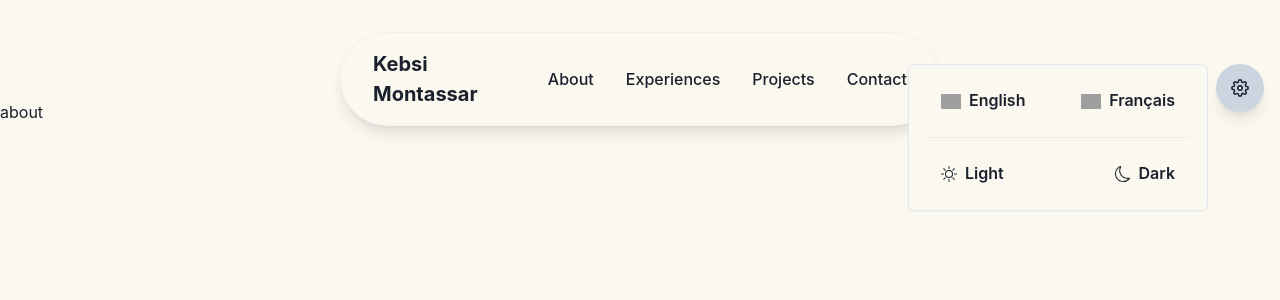
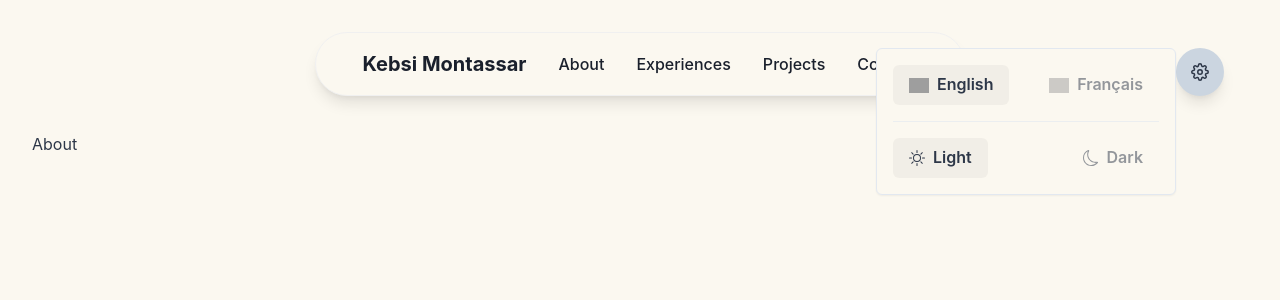
Before and after one commit to KabsiMontassar/portfolio, a React (Vite) app: page /about in a window 1280 px wide. Both pictures are taken after a click on the button "Settings". Shown: the top 300 px of the page. Built offline with nearby package versions, Linux system fonts and the light colour scheme; grey boxes are pictures that could not be loaded.

Commit message:
update  language and dark light modes

```diff
--- a/package.json
+++ b/package.json
@@ -15,10 +15,12 @@
     "@emotion/styled": "^11.14.0",
     "framer-motion": "^12.9.2",
     "gsap": "^3.12.7",
+    "i18next": "^23.8.2",
     "react": "^19.0.0",
     "react-dom": "^19.0.0",
+    "react-icons": "^5.0.1",
     "react-router-dom": "^6.22.0",
-    "react-icons": "^5.0.1"
+    "react-i18next": "^14.0.5"
   },
   "devDependencies": {
     "@eslint/js": "^9.22.0",
--- a/src/App.jsx
+++ b/src/App.jsx
@@ -1,4 +1,5 @@
 import { BrowserRouter as Router, Routes, Route } from 'react-router-dom'
+import { Box, useColorMode } from '@chakra-ui/react'
 import Navbar from './components/navbar/Navbar'
 import FloatingSettings from './components/settings/FloatingSettings'
 import Home from './pages/home'
@@ -8,9 +9,14 @@ import Projects from './pages/projects'
 import Contact from './pages/contact'
 
 function App() {
+  const { colorMode } = useColorMode()
   return (
     <Router>
-      <div style={{ backgroundColor: '#FBF8F0', minHeight: '100vh', paddingTop: '100px' }}>
+      <Box
+        backgroundColor={colorMode === 'light' ? '#FBF8F0' : 'gray.800'}
+        minHeight="100vh"
+        paddingTop="100px"
+      >
         <Navbar />
         <FloatingSettings />
         <Routes>
@@ -20,7 +26,7 @@ function App() {
           <Route path="/projects" element={<Projects />} />
           <Route path="/contact" element={<Contact />} />
         </Routes>
-      </div>
+      </Box>
     </Router>
   )
 }
--- a/src/components/CursorEffectComp/page.jsx
+++ b/src/components/CursorEffectComp/page.jsx
@@ -1,8 +1,11 @@
 import React, { useState } from 'react'
 import BlurryCursor from "./cursor";
-import { VStack, Heading, Text, Box } from '@chakra-ui/react'
+import { VStack, Heading, Text, Box, useColorMode } from '@chakra-ui/react'
+import { useTranslation } from 'react-i18next'
 
 export default function Page() {
+    const { colorMode } = useColorMode()
+    const { t } = useTranslation()
     const [isActive, setIsActive] = useState(false);
 
     return (
@@ -22,12 +25,12 @@ export default function Page() {
                     onMouseEnter={() => setIsActive(true)}
                     onMouseLeave={() => setIsActive(false)}
                     fontSize={"7xl"}
-                    color="gray.600"
+                    color={colorMode === 'light' ? 'gray.600' : 'whiteAlpha.900'}
                     fontStyle="italic"
                     maxW="1000px"
                     textAlign="center"
                 >
-                    "The only way to do great work is to love what you do"
+                    "{t('quote')}"
                 </Text>
             </VStack>
             <BlurryCursor isActive={isActive} />
--- a/src/components/navbar/Navbar.jsx
+++ b/src/components/navbar/Navbar.jsx
@@ -1,18 +1,23 @@
-import { Box, Flex, Link as ChakraLink } from '@chakra-ui/react'
+import { Box, Flex, Link as ChakraLink, useColorMode } from '@chakra-ui/react'
 import { Link as RouterLink } from 'react-router-dom'
+import { useTranslation } from 'react-i18next'
 
 const Navbar = () => {
+  const { colorMode } = useColorMode()
+  const { t } = useTranslation()
+
   return (
     <Box pt={8} width="100%" px={4} position="fixed" top={0} left={0} zIndex={100}>
       <Flex
-        maxW="600px"
+        maxW="650px"
         mx="auto"
         py={4}
         px={8}
-        bg="#FBF8F0"
+        bg={colorMode === 'light' ? '#FBF8F0' : 'gray.700'}
+        color={colorMode === 'light' ? 'gray.800' : 'white'}
         position="relative"
         borderRadius="full"
-        border="1px solid rgb(240, 240, 240)"
+        border={`1px solid ${colorMode === 'light' ? 'rgb(240, 240, 240)' : 'gray.600'}`}
         boxShadow="lg"
         justify="center"
         align="center"
@@ -22,16 +27,16 @@ const Navbar = () => {
           Kebsi Montassar
         </ChakraLink>
         <ChakraLink as={RouterLink} to="/about" fontSize="md" fontWeight="500" position="relative" _hover={{ fontWeight: "700" }}>
-          About
+          {t('about')}
         </ChakraLink>
         <ChakraLink as={RouterLink} to="/experience" fontSize="md" fontWeight="500" position="relative" _hover={{ fontWeight: "700" }}>
-          Experiences
+          {t('experiences')}
         </ChakraLink>
         <ChakraLink as={RouterLink} to="/projects" fontSize="md" fontWeight="500" position="relative" _hover={{ fontWeight: "700" }}>
-          Projects
+          {t('projects')}
         </ChakraLink>
         <ChakraLink as={RouterLink} to="/contact" fontSize="md" fontWeight="500" position="relative" _hover={{ fontWeight: "700" }}>
-          Contact
+          {t('contact')}
         </ChakraLink>
       </Flex>
     </Box>
--- a/src/components/settings/FloatingSettings.jsx
+++ b/src/components/settings/FloatingSettings.jsx
@@ -1,33 +1,48 @@
-import { Box, IconButton, Menu, MenuButton, MenuList, Button, Flex, Divider } from '@chakra-ui/react'
+import { Box, IconButton, Menu, MenuButton, MenuList, Button, Flex, Divider, useColorMode } from '@chakra-ui/react'
 import { FiSettings } from 'react-icons/fi'
 import { BsSun, BsMoon } from 'react-icons/bs'
+import { useTranslation } from 'react-i18next'
+import { setStoredLanguage } from '../../utils/localStorage'
 
 export default function FloatingSettings() {
+  const { colorMode, toggleColorMode } = useColorMode()
+  const { i18n, t } = useTranslation()
+
+  const changeLanguage = (lng) => {
+    i18n.changeLanguage(lng)
+    setStoredLanguage(lng)
+  }
+
   return (
     <Box
       position="fixed"
-      right={4}
+      right={14}
+      top={8}
       pt={4}
-      top="10%"
-
-      transform="translateY(-50%)"
       zIndex={100}
     >
-      <Menu placement="left-start">
+      <Menu placement="left-start" gutter={0} strategy="fixed">
         <MenuButton
-          bg="#FBF8F0"
+          color={colorMode === 'light' ? 'gray.700' : 'whiteAlpha.900'}
+          bg={colorMode === 'light' ? '#FBF8F0' : 'gray.700'}
           as={IconButton}
           aria-label="Settings"
           icon={<FiSettings />}
           variant="solid"
           size="lg"
-
           boxShadow="lg"
           borderRadius="full"
-          _hover={{ transform: 'rotate(45deg)' }}
-          transition="transform 0.3s ease"
+          _hover={{ transform: 'rotate(45deg)', bg: colorMode === 'light' ? '#F0EDE3' : 'gray.600' }}
+          transition="all 0.3s ease"
         />
-        <MenuList p={4}    bg="#FBF8F0" minW="300px">
+        <MenuList
+          p={4}
+          bg={colorMode === 'light' ? '#FBF8F0' : 'gray.700'}
+          color={colorMode === 'light' ? 'gray.700' : 'whiteAlpha.900'}
+          borderColor={colorMode === 'light' ? 'gray.200' : 'gray.600'}
+          minW="300px"
+          transform="none !important"
+        >
           <Flex direction="column" gap={4}>
             <Flex justify="space-between">
               <Button
@@ -39,6 +54,18 @@ export default function FloatingSettings() {
                     alt="English"
                   />
                 }
+                color={colorMode === 'light' ? 'gray.700' : 'whiteAlpha.900'}
+                onClick={() => changeLanguage('en')}
+                isDisabled={i18n.language === 'en'}
+                opacity={i18n.language !== 'en' ? 0.5 : 1}
+                _hover={{
+                  bg: colorMode === 'light' ? 'blackAlpha.50' : 'whiteAlpha.100'
+                }}
+                _disabled={{
+                  bg: colorMode === 'light' ? 'blackAlpha.50' : 'whiteAlpha.100',
+                  opacity: 1,
+                  color: colorMode === 'light' ? 'gray.700' : 'whiteAlpha.900',
+                }}
               >
                 English
               </Button>
@@ -51,17 +78,59 @@ export default function FloatingSettings() {
                     alt="French"
                   />
                 }
+                color={colorMode === 'light' ? 'gray.700' : 'whiteAlpha.900'}
+                onClick={() => changeLanguage('fr')}
+                isDisabled={i18n.language == 'fr'}
+                opacity={i18n.language !== 'fr' ? 0.5 : 1}
+                _hover={{
+                  bg: colorMode === 'light' ? 'blackAlpha.50' : 'whiteAlpha.100'
+                }}
+                _disabled={{
+                  bg: colorMode === 'light' ? 'blackAlpha.50' : 'whiteAlpha.100',
+                  opacity: 1,
+                  color: colorMode === 'light' ? 'gray.700' : 'whiteAlpha.900',
+                }}
               >
                 Français
               </Button>
             </Flex>
             <Divider />
             <Flex justify="space-between">
-              <Button variant="ghost" leftIcon={<BsSun />}>
-                Light
+              <Button
+                variant="ghost"
+                leftIcon={<BsSun />}
+                onClick={colorMode === 'dark' ? toggleColorMode : undefined}
+                isDisabled={colorMode === 'light'}
+                opacity={colorMode !== 'light' ? 0.5 : 1}
+                color={colorMode === 'light' ? 'gray.700' : 'whiteAlpha.900'}
+                _hover={{
+                  bg: colorMode === 'light' ? 'blackAlpha.50' : 'whiteAlpha.100'
+                }}
+                _disabled={{
+                  bg: colorMode === 'light' ? 'blackAlpha.50' : 'whiteAlpha.100',
+                  opacity: 1,
+                  color: colorMode === 'light' ? 'gray.700' : 'whiteAlpha.900',
+                }}
+              >
+                {t('light')}
               </Button>
-              <Button variant="ghost" leftIcon={<BsMoon />}>
-                Dark
+              <Button
+                variant="ghost"
+                leftIcon={<BsMoon />}
+                onClick={colorMode === 'light' ? toggleColorMode : undefined}
+                isDisabled={colorMode === 'dark'}
+                opacity={colorMode !== 'dark' ? 0.5 : 1}
+                color={colorMode === 'light' ? 'gray.700' : 'whiteAlpha.900'}
+                _hover={{
+                  bg: colorMode === 'light' ? 'blackAlpha.50' : 'whiteAlpha.100'
+                }}
+                _disabled={{
+                  bg: colorMode === 'light' ? 'blackAlpha.50' : 'whiteAlpha.100',
+                  opacity: 1,
+                  color: colorMode === 'light' ? 'gray.700' : 'whiteAlpha.900',
+                }}
+              >
+                {t('dark')}
               </Button>
             </Flex>
           </Flex>
--- /dev/null
+++ b/src/i18n/config.js
@@ -0,0 +1,44 @@
+import i18n from 'i18next'
+import { initReactI18next } from 'react-i18next'
+import { getStoredLanguage } from '../utils/localStorage'
+
+i18n.use(initReactI18next).init({
+  fallbackLng: 'en',
+  lng: getStoredLanguage(),
+  resources: {
+    en: {
+      translations: {
+        "about": "About",
+        "experiences": "Experiences",
+        "projects": "Projects",
+        "contact": "Contact",
+        "light": "Light",
+        "dark": "Dark",
+        "quote": "The only way to do great work is to love what you do",
+        "aboutTitle": "About Me",
+        "projectsTitle": "My Projects",
+        "experienceTitle": "My Experience",
+        "contactTitle": "Contact Me"
+      }
+    },
+    fr: {
+      translations: {
+        "about": "À propos",
+        "experiences": "Expériences",
+        "projects": "Projets",
+        "contact": "Contact",
+        "light": "Clair",
+        "dark": "Sombre",
+        "quote": "La seule façon de faire du bon travail est d'aimer ce que vous faites",
+        "aboutTitle": "À Propos de Moi",
+        "projectsTitle": "Mes Projets",
+        "experienceTitle": "Mon Expérience",
+        "contactTitle": "Me Contacter"
+      }
+    }
+  },
+  ns: ['translations'],
+  defaultNS: 'translations'
+})
+
+export default i18n
--- a/src/pages/about.jsx
+++ b/src/pages/about.jsx
@@ -1,9 +1,17 @@
-import React from 'react'
+import { Box, useColorMode } from '@chakra-ui/react'
 
-const about = () => {
+const About = () => {
+  const { colorMode } = useColorMode()
+
   return (
-    <div>about</div>
+    <Box
+      p={8}
+      color={colorMode === 'light' ? 'gray.700' : 'whiteAlpha.900'}
+      bg={colorMode === 'light' ? 'transparent' : 'gray.800'}
+    >
+      About
+    </Box>
   )
 }
 
-export default about
+export default About
--- /dev/null
+++ b/src/utils/localStorage.js
@@ -0,0 +1,7 @@
+export const getStoredLanguage = () => {
+  return localStorage.getItem('language') || 'en'
+}
+
+export const setStoredLanguage = (lang) => {
+  localStorage.setItem('language', lang)
+}
```
Also changed, not shown: src/main.jsx (+16 -2 lines), 1 other file (tests, documents, lock files or other folders).
